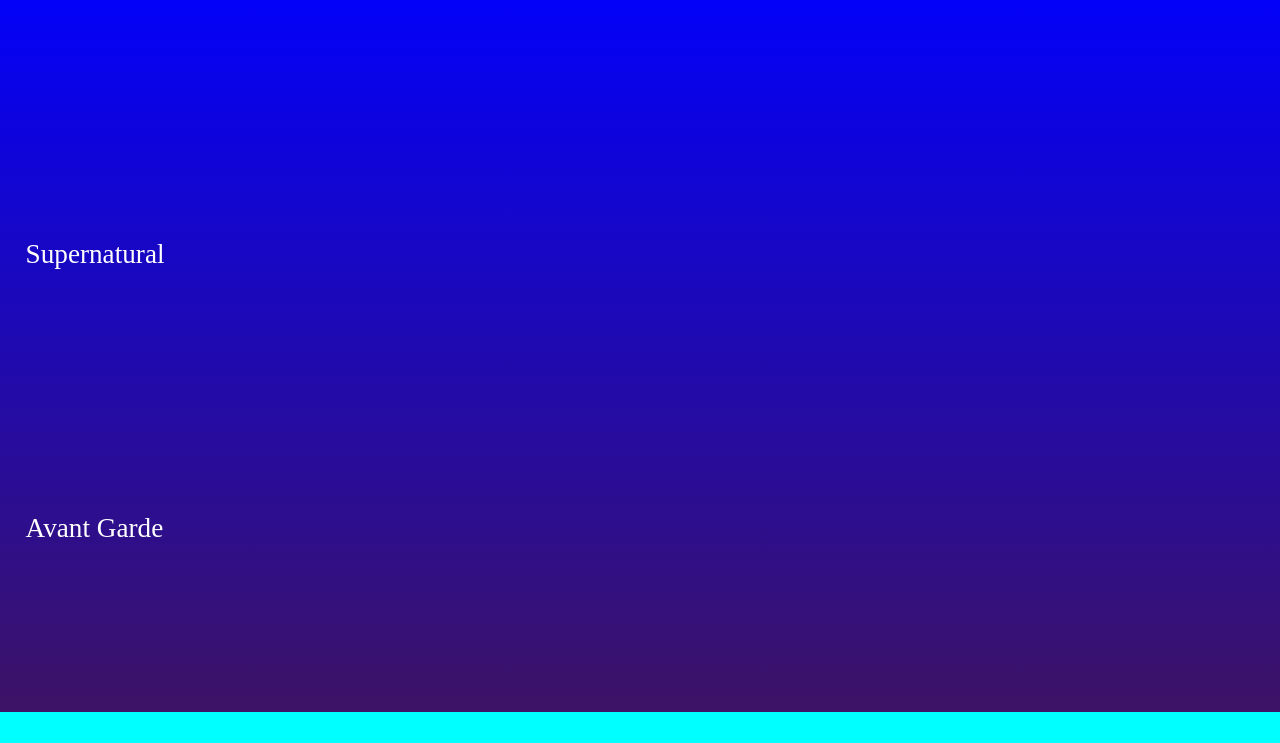
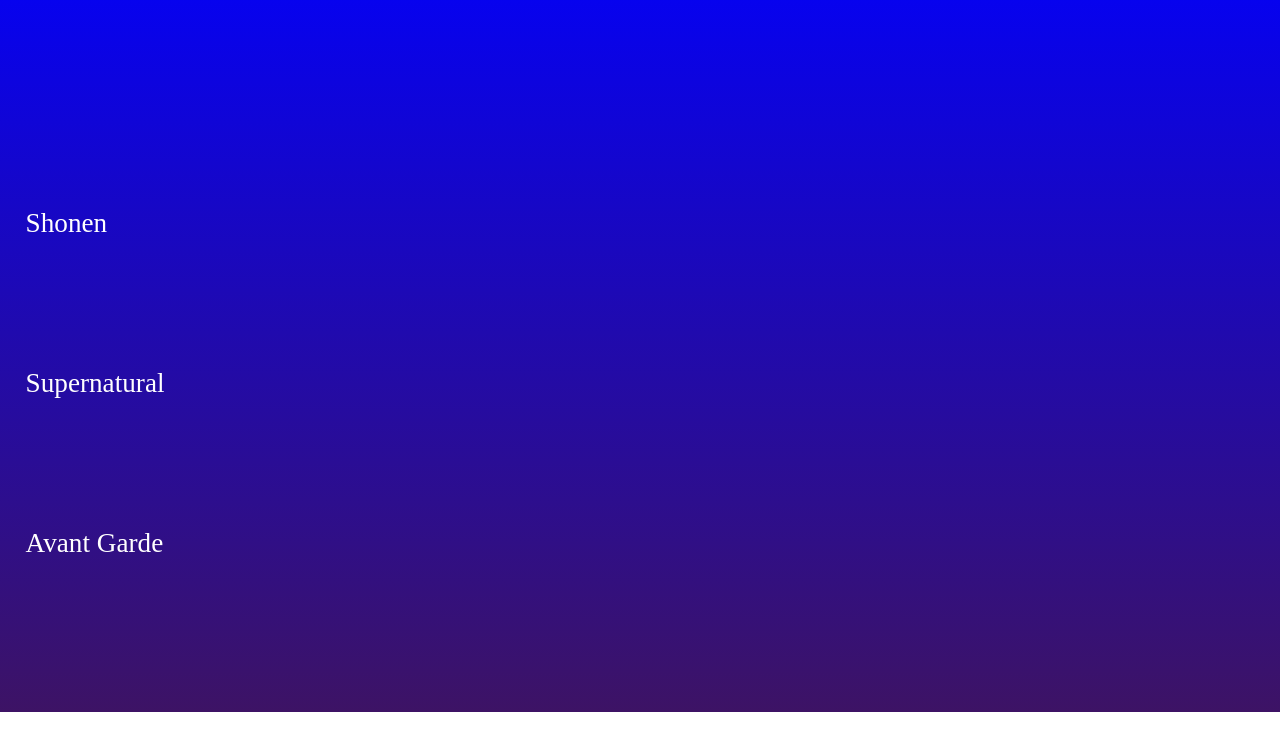
Before and after one commit to LukasVenancio/PWFE-JikanAPI, a plain HTML site: page index.html in a window 1280 px wide. Shown: the part 88-831 px from the top of the page. After the commit the page ends 800 px from the top, so only its background shows below. Drawn offline with Linux system fonts and the light colour scheme; no server answers.

Commit message:
Corrigido margin do main.

```diff
--- a/index.html
+++ b/index.html
@@ -20,7 +20,7 @@
     <main>
         <!-- <div class="container-slide"> -->
             <!-- <div class="action-button" id="previous"></div> -->
-        <div class="container-section" id="Shounen">
+        <div class="container-section shounen" id="Shounen">
             <div class="section-title">
                 <p>Shonen</p>
             </div>
--- a/style.css
+++ b/style.css
@@ -8,7 +8,8 @@ body{
     height: 100vh;
     display: flex;
     flex-direction: column;
-    background-color: aqua;
+    background-image: linear-gradient(blue, #3D1365);
+    flex-wrap: wrap;
 }
 header{
     width: 100%;
@@ -19,6 +20,7 @@ header{
     align-items: center;
     justify-content: flex-start;
     flex-direction: row;
+    /* margin-bottom: 10%; */
 }
 .header-categories{
     height: 100%;
@@ -36,14 +38,13 @@ header{
 }
 main{
     width: 100%;
-    height: 100%;
-    /* margin-top: 1%; */
-    background-image: linear-gradient(blue, #3D1365);
+    height: 90vh;
     display: flex;
     flex-direction: column;
-    gap: 10%;
+    /* gap: 10%; */
     align-items: center;
     justify-content: center;
+    overflow-x: hidden;
 }
 .container-section{
     width: 100%;
@@ -52,13 +53,17 @@ main{
     font-size: 1.7rem;
     display: flex;
     flex-direction: column;
+    margin-bottom: 7vh;
+}
+.container-section.shounen{
+    margin-top: 30vh;
 }
 .container-section p{
     margin-left: 2%;
 }
 .container-cards{
     width: 100%;
-    min-height: 100%;
+    height: 100%;
     /* background-color: chartreuse; */
     display: flex;
     align-items: center;
```
